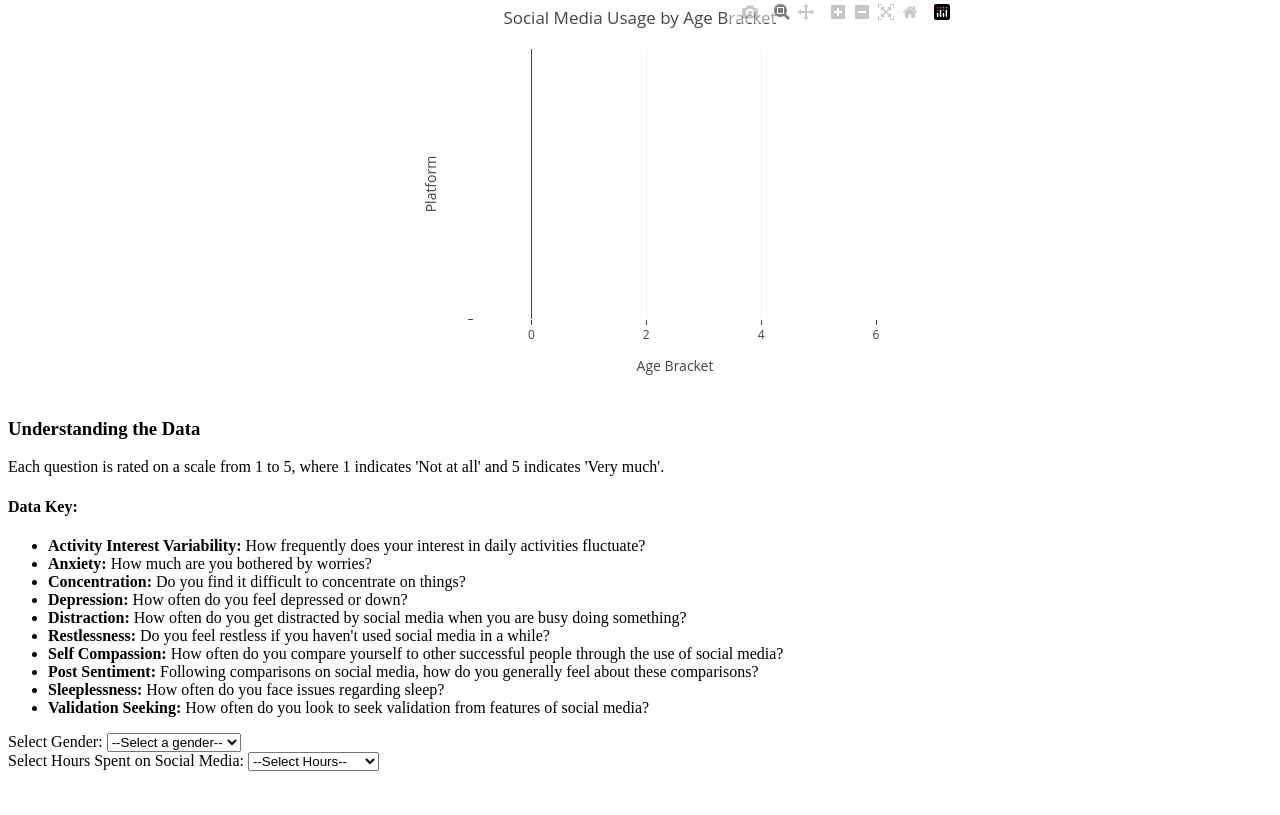
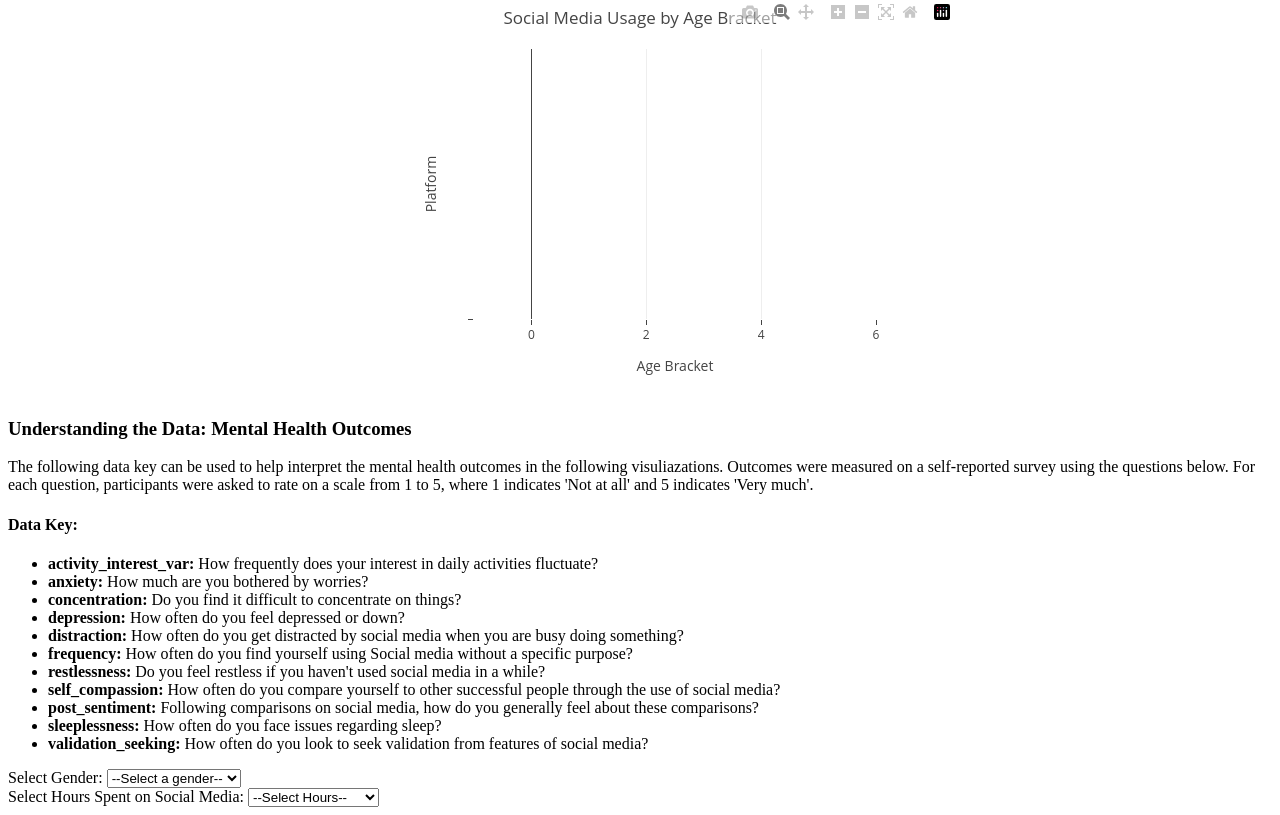
Before and after one commit to emilyfaris/social-media-mental-health-project, a Flask app: page / in a window 1280 px wide. Shown: the part 180-995 px from the top of the page. Before the commit the page ends 951 px from the top, so only its background shows below. Run offline with Flask 3, Linux system fonts and the light colour scheme; data that the repository does not hold is empty; some libraries are stand-ins or nearby versions.

Commit message:
updating HTML and gender select

```diff
--- a/static/js/gender_select.js
+++ b/static/js/gender_select.js
@@ -9,7 +9,6 @@
 //   <option value="Male">Male</option>
 //   <option value="Female">Female</option>
 //   <option value="Non binary">Non binary</option>
-//   <option value="Trans">Transgender</option>
 // </select>
 // <div id="chart"></div>
 
--- a/templates/smmh.html
+++ b/templates/smmh.html
@@ -29,21 +29,22 @@
           <div id="heatmap"></div>
           <script src="static/js/heatmap.js"></script>
           <!-- Data Interpretation Key -->
-          <h3>Understanding the Data</h1>
-            <p>Each question is rated on a scale from 1 to 5, where 1 indicates 'Not at all' and 5 indicates 'Very much'.</p>
+          <h3>Understanding the Data: Mental Health Outcomes</h1>
+            <p>The following data key can be used to help interpret the mental health outcomes in the following visuliazations. Outcomes were measured on a self-reported survey using the questions below. For each question, participants were asked to rate on a scale from 1 to 5, where 1 indicates 'Not at all' and 5 indicates 'Very much'.</p>
             <div>
               <h4>Data Key:</h2>
               <ul>
-                <li><strong>Activity Interest Variability:</strong> How frequently does your interest in daily activities fluctuate?</li>
-                <li><strong>Anxiety:</strong> How much are you bothered by worries?</li>
-                <li><strong>Concentration:</strong> Do you find it difficult to concentrate on things?</li>
-                <li><strong>Depression:</strong> How often do you feel depressed or down?</li>
-                <li><strong>Distraction:</strong> How often do you get distracted by social media when you are busy doing something?</li>
-                <li><strong>Restlessness:</strong> Do you feel restless if you haven't used social media in a while?</li>
-                <li><strong>Self Compassion:</strong> How often do you compare yourself to other successful people through the use of social media?</li>
-                <li><strong>Post Sentiment:</strong> Following comparisons on social media, how do you generally feel about these comparisons?</li>
-                <li><strong>Sleeplessness:</strong> How often do you face issues regarding sleep?</li>
-                <li><strong>Validation Seeking:</strong> How often do you look to seek validation from features of social media?</li>
+                <li><strong>activity_interest_var:</strong> How frequently does your interest in daily activities fluctuate?</li>
+                <li><strong>anxiety:</strong> How much are you bothered by worries?</li>
+                <li><strong>concentration:</strong> Do you find it difficult to concentrate on things?</li>
+                <li><strong>depression:</strong> How often do you feel depressed or down?</li>
+                <li><strong>distraction:</strong> How often do you get distracted by social media when you are busy doing something?</li>
+                <li><strong>frequency:</strong> How often do you find yourself using Social media without a specific purpose?</li>
+                <li><strong>restlessness:</strong> Do you feel restless if you haven't used social media in a while?</li>
+                <li><strong>self_compassion:</strong> How often do you compare yourself to other successful people through the use of social media?</li>
+                <li><strong>post_sentiment:</strong> Following comparisons on social media, how do you generally feel about these comparisons?</li>
+                <li><strong>sleeplessness:</strong> How often do you face issues regarding sleep?</li>
+                <li><strong>validation_seeking:</strong> How often do you look to seek validation from features of social media?</li>
               </ul>
     </div>
           <!-- Gender select graph -->
@@ -53,7 +54,6 @@
           <option value="Male">Male</option>
           <option value="Female">Female</option>
           <option value="Non binary">Non binary</option>
-          <option value="Trans">Transgender</option>
           </select>
           <div id="chart"></div>
           <!-- Hours select graph -->
```
